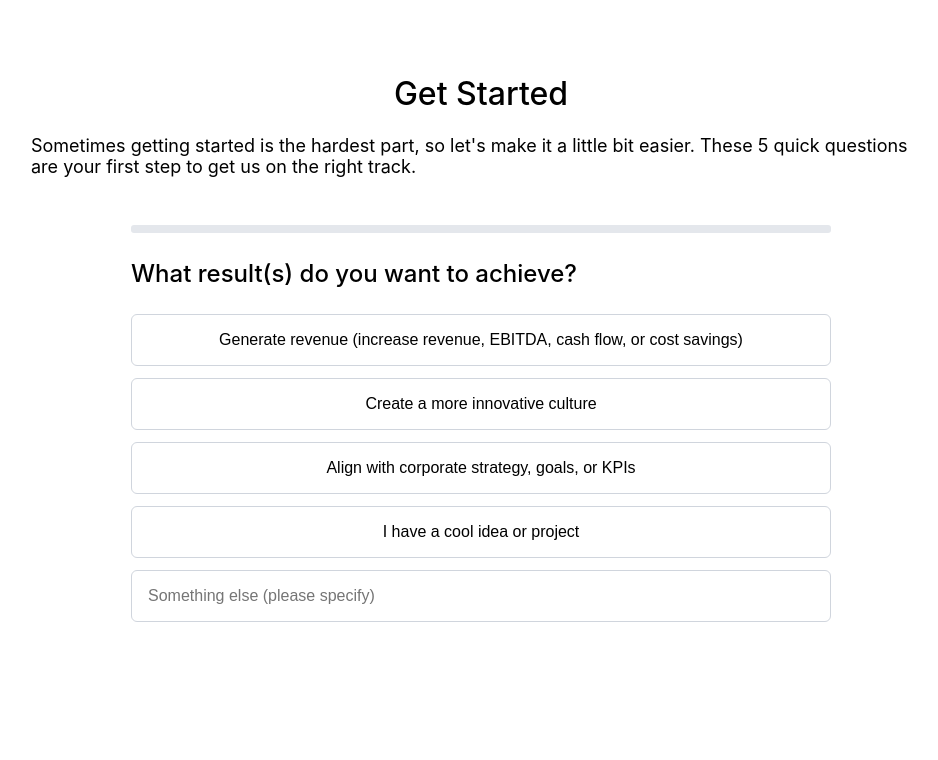
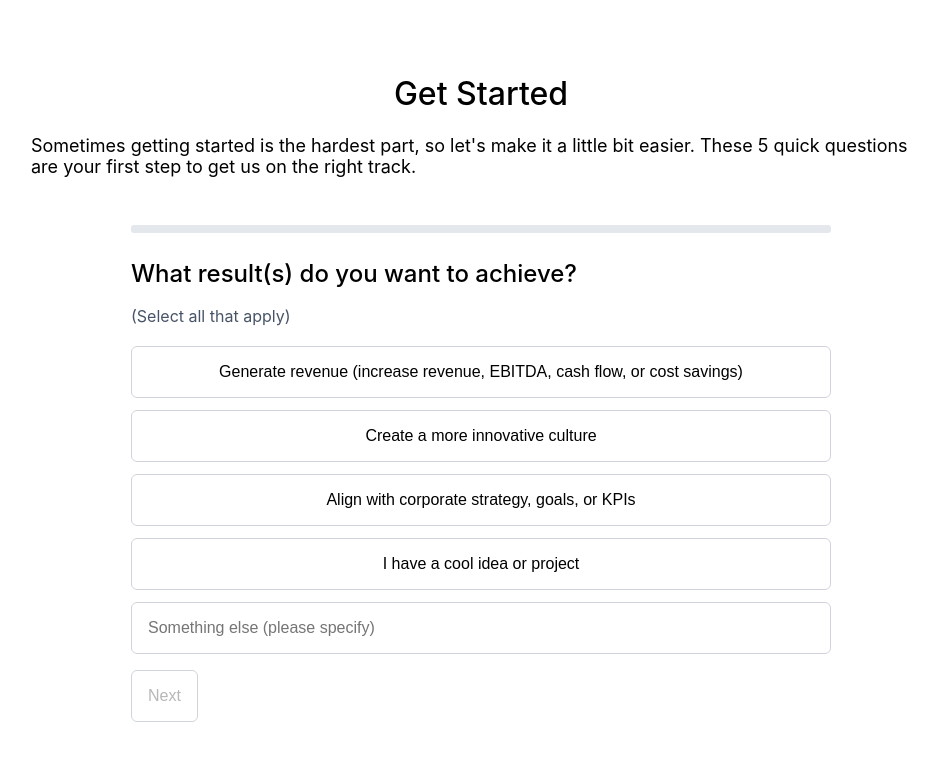
Before and after one commit to carson-fn/Co-Innovate, a React (Create React App) app: page /questionnaire in a window 1280 px wide. Shown: the top 760 px of the page, without its empty margins (159-1097 px from the left). Built offline with nearby package versions, Linux system fonts and the light colour scheme.

Commit message:
Add MultiSelectQuestion

```diff
--- a/src/pages/questionnaire/components/QuestionRenderer.tsx
+++ b/src/pages/questionnaire/components/QuestionRenderer.tsx
@@ -9,6 +9,7 @@ import { Question } from "../types";
 
 // Components
 import MultipleChoiceQuestion from "./question-types/MultipleChoiceQuestion";
+import MultiSelectQuestion from "./question-types/MultiSelectQuestion";
 import TextQuestion from "./question-types/TextQuestion";
 import YesNoQuestion from "./question-types/YesNoQuestion";
 
@@ -28,9 +29,12 @@ function QuestionRenderer() {
         return <YesNoQuestion question={currentQuestion} />
       case "multiple_choice":
         return <MultipleChoiceQuestion question={currentQuestion} />
+      case "multi_select":
+        return <MultiSelectQuestion question={currentQuestion} />
       case "text":
         return <TextQuestion question={currentQuestion} />
       default:
+        throw new Error("Unsupported question type for this question: " + currentQuestion);
         return <></>;
       // return (<div>Question type not supported: {question.type}</div>);
     }
--- /dev/null
+++ b/src/pages/questionnaire/components/question-types/MultiSelectQuestion.tsx
@@ -0,0 +1,120 @@
+import React, { useEffect } from 'react'
+
+// Context
+import { useQuestionnaireContext } from '../../context/QuestionnaireContext'
+
+// Types
+import { MultiSelectQuestion as MSQType } from '../../types'
+
+
+
+function MultiSelectQuestion({ question }: { question: MSQType }) {
+
+    const { answerCurrentQuestion: onAnswer, answers } = useQuestionnaireContext();
+    const answerOptions = question.options || []
+
+    const [selectedAnswers, setSelectedAnswers] = React.useState<string[]>([])
+    const [otherText, setOtherText] = React.useState("")
+
+    const hasSelection = selectedAnswers.length > 0 || otherText.trim() !== ''
+
+    // update answers on question change
+    useEffect(() => {
+        setSelectedAnswers([])
+        setOtherText("")
+
+        // check if this question was already answered
+        const previousAnswers = answers[question.id]
+        if (previousAnswers) {
+            // extract the previous answers
+            const parts = previousAnswers.split(';')    // stored answers are separated by ';'
+                .map((s: string) => s.trim())           // there shouldn't be extra spaces but trim just in case
+                .filter((s: string) => Boolean(s));     // remove empty strings
+            // TODO add a filter to ensure answers match options for the current question
+
+            // set the selected answers
+            const selected: string[] = []
+            parts.forEach((s: string) => {
+                if (s.startsWith("Other: ")) {
+                    selected.push("Other")
+                    setOtherText(s.substring(7))
+                } else {
+                    selected.push(s)
+                }
+            })
+            setSelectedAnswers(selected)
+        }
+
+    }, [question.id])
+
+    // helper function to add/remove options from selectedAnswers
+    const toggleOption = (value: string) => {
+        setSelectedAnswers(prev => prev.includes(value) ? prev.filter(v => v !== value) : [...prev, value])
+    }
+
+
+    // collect the selected answers and submit them
+    const submitAnswers = () => {
+        const toBeSubmitted: string[] = []
+        selectedAnswers.forEach(s => {
+            if (s === 'Other') {
+                if (otherText.trim() !== '') toBeSubmitted.push('Other: ' + otherText.trim())
+            } else {
+                toBeSubmitted.push(s)
+            }
+        })
+
+        // if user typed in the other box but didn't toggle the Other option, include it
+        if (otherText.trim() !== '' && !selectedAnswers.includes('Other')) {
+            toBeSubmitted.push('Other: ' + otherText.trim())
+        }
+
+        onAnswer(toBeSubmitted.join('; '))
+    }
+
+
+
+    return (
+        <div>
+            <h3 className="question-text">{question.text}</h3>
+            <div className="answer-group">
+                <p>(Select all that apply)</p>
+                {answerOptions.map(option => {
+                    if (option.hasTextInput) {
+                        // render a text input for the 'Other' option
+                        // if there is text in it, it is considered selected
+                        return (
+                            <input
+                                type="text"
+                                key={option.value}
+                                className="text-input"
+                                value={otherText}
+                                placeholder={option.label}
+                                onChange={(e) => setOtherText(e.target.value)}
+                                onKeyDown={(e) => e.key === 'Enter' && submitAnswers()}
+                            />
+                        )
+                    } else {
+                        // regular options are togglable
+                        return (
+                            <button
+                                key={option.value}
+                                className={"answer-button " + (selectedAnswers.includes(option.value) ? "selected" : "")}
+                                onClick={() => toggleOption(option.value)}
+                            >
+                                {option.label}
+                            </button>
+                        )
+                    }
+                })}
+            </div>
+
+            <div>
+                <button className="answer-button" onClick={submitAnswers} disabled={!hasSelection}>Next</button>
+            </div>
+        </div>
+    )
+
+}
+
+export default MultiSelectQuestion
--- a/src/pages/questionnaire/data/questions.json
+++ b/src/pages/questionnaire/data/questions.json
@@ -1,7 +1,7 @@
 {
   "intake_1": {
     "id": "intake_1",
-    "type": "multiple_choice",
+    "type": "multi_select",
     "text": "What result(s) do you want to achieve?",
     "options": [
       {
--- a/src/pages/questionnaire/styles.css
+++ b/src/pages/questionnaire/styles.css
@@ -38,6 +38,13 @@
   gap: 0.75rem;
 }
 
+.answer-group p {
+  font-size: 1rem;
+  color: #475467;
+  margin-top: -0.5rem;
+  margin-bottom: 0.5rem;
+}
+
 /* Buttons */
 .answer-button {
   padding: 1rem;
@@ -53,6 +60,11 @@
 .answer-button.highlighted {
   background-color: #b8e0e1;
   border-color: #80c0c2;
+}
+
+.answer-button.selected {
+  background-color: darkturquoise;
+  border-color: #40a0a3;
 }
 
 .answer-button ::highlight{
```
Also changed, not shown: src/pages/questionnaire/types.ts (+7 -0 lines), 1 other file (tests, documents, lock files or other folders).
